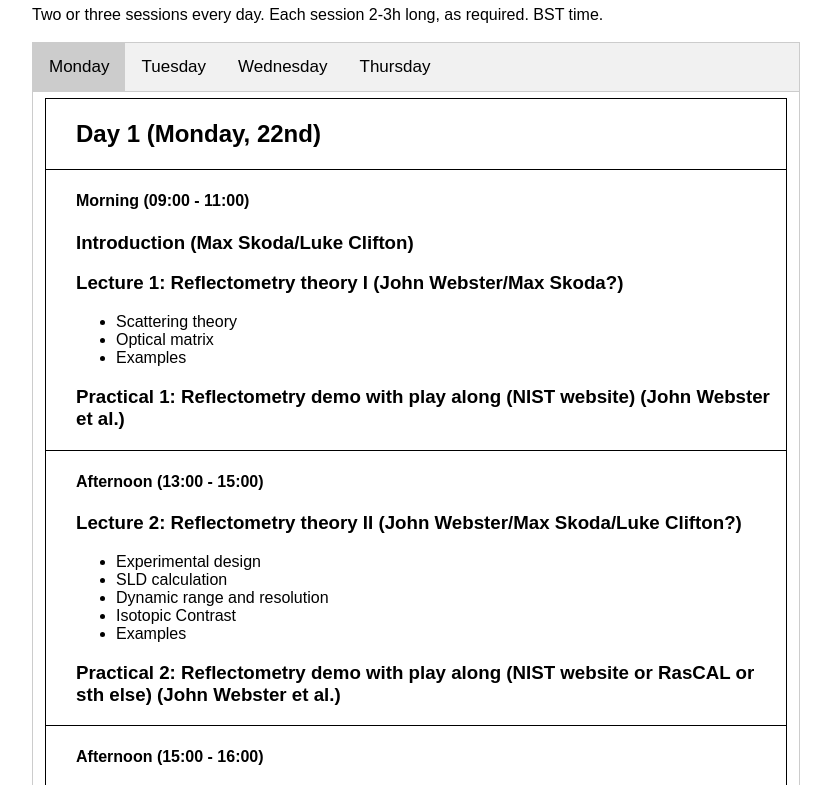
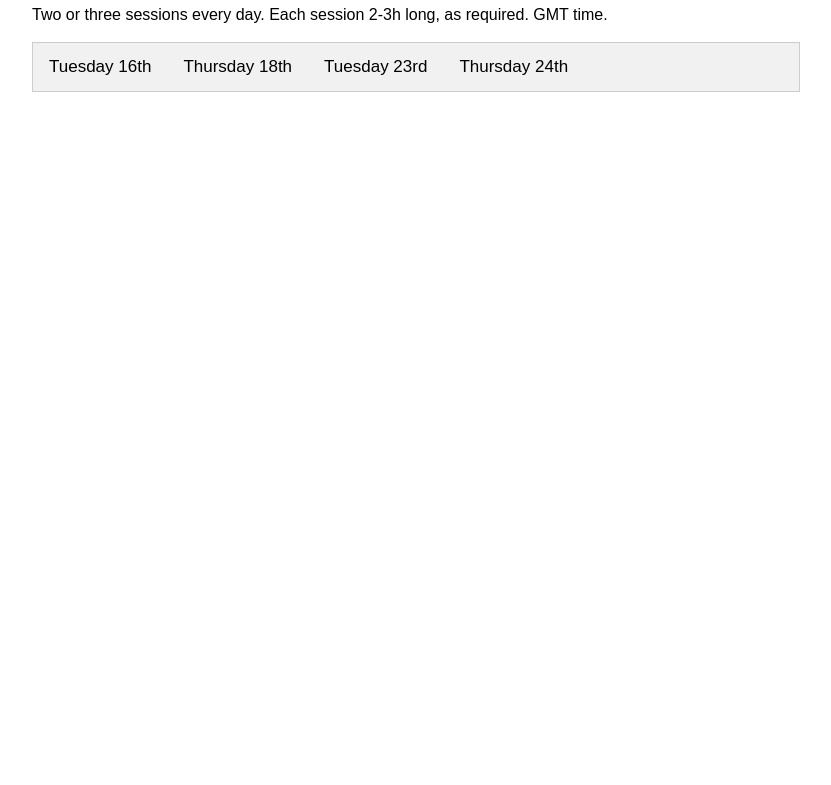
Before and after one commit to maxskoda/maxskoda.github.io, a plain HTML site: page index.html in a window 1280 px wide. Shown: the part 132-917 px from the top of the page, without its empty margins (224-1055 px from the left). After the commit the page ends 800 px from the top, so only its background shows below. Drawn offline with Linux system fonts and the light colour scheme.

Commit message:
Update index.html

```diff
--- a/index.html
+++ b/index.html
@@ -57,22 +57,22 @@
 <body leftmargin="20%" rightmargin="20%">
 
 <h1>ISIS Virtual Neutron Reflectometry School</h1>
-    <h1>22 - 26 November 2021</h1>
+    <h1>16 - 25 November 2021</h1>
 
-Two or three sessions every day. Each session 2-3h long, as required. BST time.
+Two or three sessions every day. Each session 2-3h long, as required. GMT time.
 <br> </br>
 <!-- ######################################################################### -->
 
 <div class="tab">
-  <button class="tablinks" onclick="openDay(event, 'Monday')">Monday</button>
-  <button class="tablinks" onclick="openDay(event, 'Tuesday')">Tuesday</button>
-  <button class="tablinks" onclick="openDay(event, 'Wednesday')">Wednesday</button>
-  <button class="tablinks" onclick="openDay(event, 'Thursday')">Thursday</button>
+  <button class="tablinks" onclick="openDay(event, 'Tuesday1')">Tuesday 16th</button>
+  <button class="tablinks" onclick="openDay(event, 'Thurday1')">Thursday 18th</button>
+  <button class="tablinks" onclick="openDay(event, 'Tuesday2')">Tuesday 23rd</button>
+  <button class="tablinks" onclick="openDay(event, 'Thursday2')">Thursday 24th</button>
 </div>
 
-<div id="Monday" class="tabcontent">
+<div id="Tueasday1" class="tabcontent">
 <table style="width:100%">
-    <tr><td><h2> Day 1 (Monday, 22nd) </h2></td></tr>
+    <tr><td><h2> Day 1 (Tuesday, 16th) </h2></td></tr>
     <tr><td>
         <h4>Morning (09:00 - 11:00)</h4>
         <h3>Introduction (Max Skoda/Luke Clifton)</h3>
@@ -102,13 +102,13 @@ Two or three sessions every day. Each session 2-3h long, as required. BST time.
     <tr>
         <td>
             <h4>Afternoon (15:00 - 16:00)</h4>
-            <h3>Lecture 3: PNR theory (Christy Kinane/Andrew Caruana/Jos Cooper)</h3>
+            <h3>Lecture 3: PNR theory (Christy Kinane/Andrew Caruana/Jos Cooper/ Rob Dalgliesh)</h3>
             <ul>
               <li>Magnetic scattering (PNR/PA)</li>
               <li>Measurement strategies</li>
               <li>Examples</li>
             </ul>
-            <h3>Practical 3: PNR demo with play along (NIST website) (Andrew Caruana/Christy Kinane)</h3>
+            <h3>Practical 3: PNR demo with play along (NIST website) (Andrew Caruana/Christy Kinane/Rob Dalgliesh)</h3>
         </td>
     </tr>
 
@@ -116,11 +116,11 @@ Two or three sessions every day. Each session 2-3h long, as required. BST time.
 </div>
 
 <!-- ######################################################################### -->
-<div id="Tuesday" class="tabcontent">
+<div id="Thursday1" class="tabcontent">
 <table style="width:100%">
-    <tr><td><h2> Day 2 (Tuesday, 23rd) </h2></td></tr>
+    <tr><td><h2> Day 2 (Thursday, 18th) </h2></td></tr>
     <tr><td>
-        <h4>Morning (09:00 - 11:00)</h4>
+        <h4>Morning (09:00 - 10:30)</h4>
              <h3>Lecture 4: Data reduction I (Max Skoda)</h3>
             <ul>
               <li>Mantid introduction</li>
@@ -130,7 +130,7 @@ Two or three sessions every day. Each session 2-3h long, as required. BST time.
             <h3>Practical 4: Data reduction in Mantid (Max Skoda et al.)</h3>
     </td></tr>
     <tr><td>
-        <h4>Morning (11:00 - 12:00)</h4>
+        <h4>Morning (10:45 - 12:15)</h4>
              <h3>Lecture 5: Data reduction II (Andrew Caruana/Christy Kinane)</h3>
             <ul>
               <li>Jupyter introduction</li>
@@ -158,11 +158,11 @@ Two or three sessions every day. Each session 2-3h long, as required. BST time.
 </div>
 
 <!-- ######################################################################### -->
-<div id="Wednesday" class="tabcontent">
+<div id="Tuesday2" class="tabcontent">
 <table style="width:100%">
-    <tr><td><h2> Day 3 (Wednesday, 24th) </h2></td></tr>
+    <tr><td><h2> Day 3 (Tuessday, 23rd) </h2></td></tr>
     <tr><td>
-        <h4>Morning (09:00 - 11:00)</h4>
+        <h4>Morning (09:00 - 12:00)</h4>
         <h3>Lecture 7: Case study - Lipid Bilayers (Luke Clifton)</h3>
             <ul>
               <li>Introduction to RasCAL</li>
@@ -176,7 +176,7 @@ Two or three sessions every day. Each session 2-3h long, as required. BST time.
     </td></tr>
 
     <tr><td>
-        <h4>Afternoon (13:00 - 15:00)</h4>
+        <h4>Afternoon (13:30 - 15:30)</h4>
             <h3>Lecture 8: Case study - Polarised Neutron Reflectometry (PNR)(Andrew Caruana/Jos Cooper/Christy Kinane)</h3>
             <ul>
               <li>Measurement strategies</li>
@@ -191,11 +191,11 @@ Two or three sessions every day. Each session 2-3h long, as required. BST time.
 </div>
 
 <!-- ######################################################################### -->
-<div id="Thursday" class="tabcontent">
+<div id="Thursday2" class="tabcontent">
 <table style="width:100%">
     <tr><td><h2> Day 4 (Thursday, 25th) </h2></td></tr>
     <tr><td>
-        <h4>Morning (09:00 - 11:00)</h4>
+        <h4>Morning (09:00 - 11:30)</h4>
             <h3>Lecture 9: Case study - Unusual systems (Max Skoda/Steve Hall/Becky Welbourn)</h3>
             <ul>
               <li>Introduction to RefNX (Andrew Nelson??)</li>
```
